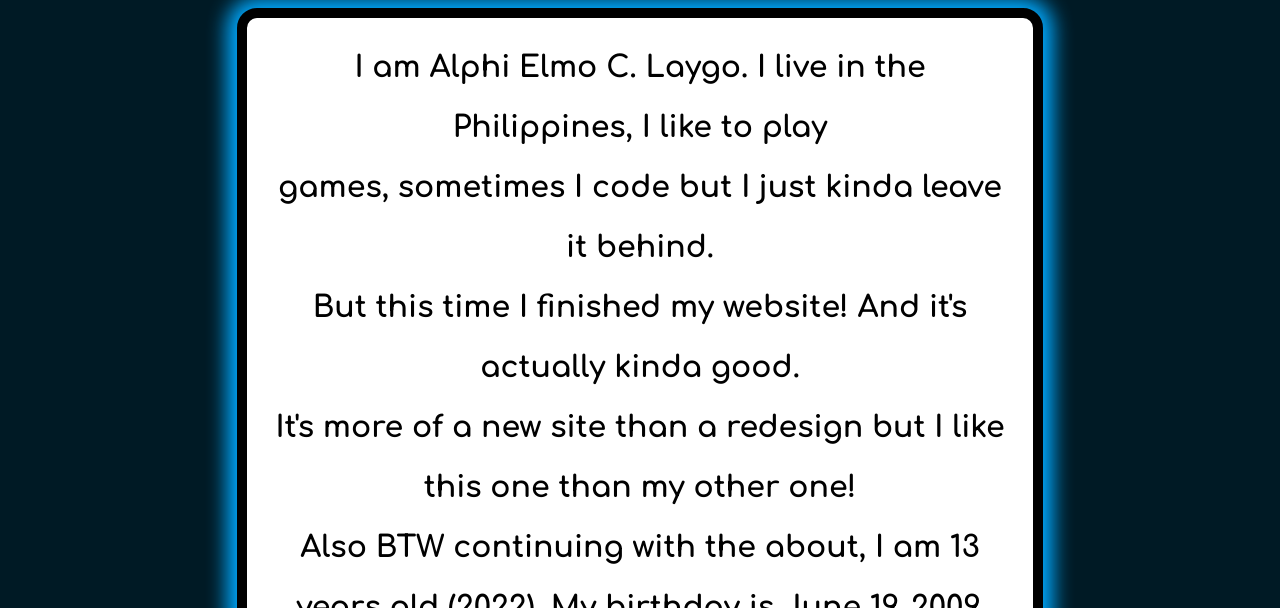
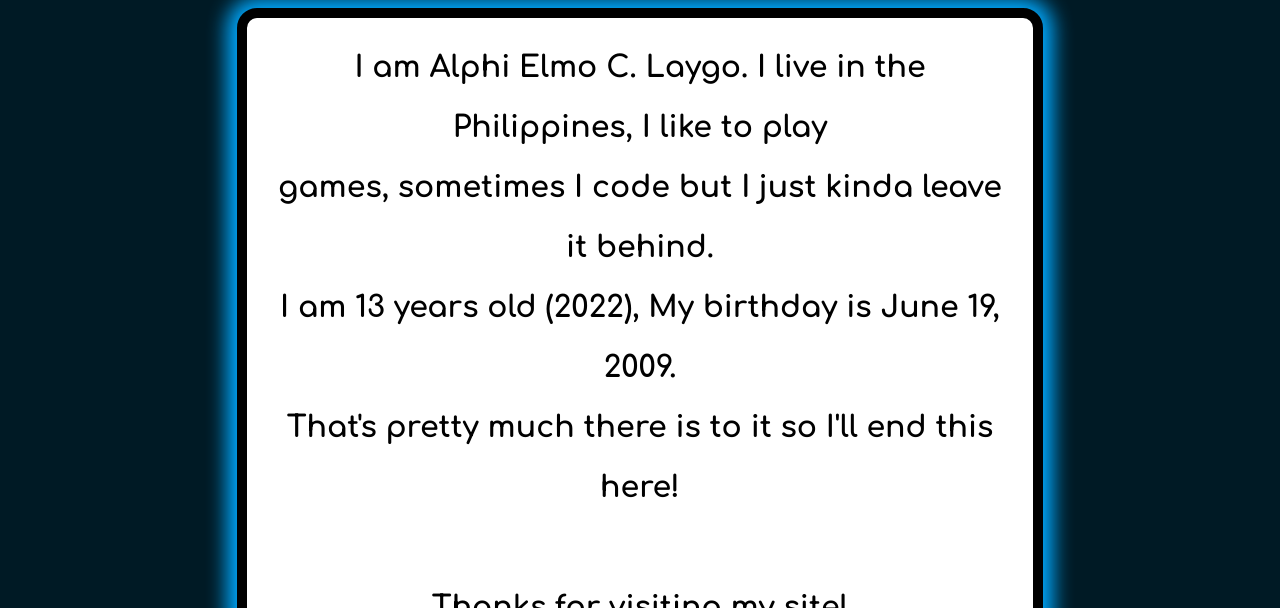
Before and after one commit to elmolaygo/website, a plain HTML site: page about.html in a window 1280 px wide. Shown: the part 192-800 px from the top of the page. Drawn offline with Linux system fonts and the light colour scheme; a web font is replaced by a local one.

Commit message:
Update about.html

```diff
--- a/about.html
+++ b/about.html
@@ -32,7 +32,7 @@
         <p class="title">About</p>
         <div class="main-content">
             <div class="textbox">
-                I am Alphi Elmo C. Laygo. I live in the Philippines, I like to play<br>games, sometimes I code but I just kinda leave it behind.<br>But this time I finished my website! And it's actually kinda good.<br>It's more of a new site than a redesign but I like this one than my other one!<br>Also BTW continuing with the about, I am 13 years old (2022), My birthday is June 19, 2009.<br>That's pretty much there is to it so I'll end this here!<br><br>Thanks for visiting my site!
+                I am Alphi Elmo C. Laygo. I live in the Philippines, I like to play<br>games, sometimes I code but I just kinda leave it behind.<br>I am 13 years old (2022), My birthday is June 19, 2009.<br>That's pretty much there is to it so I'll end this here!<br><br>Thanks for visiting my site!
             </div>
         </div>
     </div>
```
